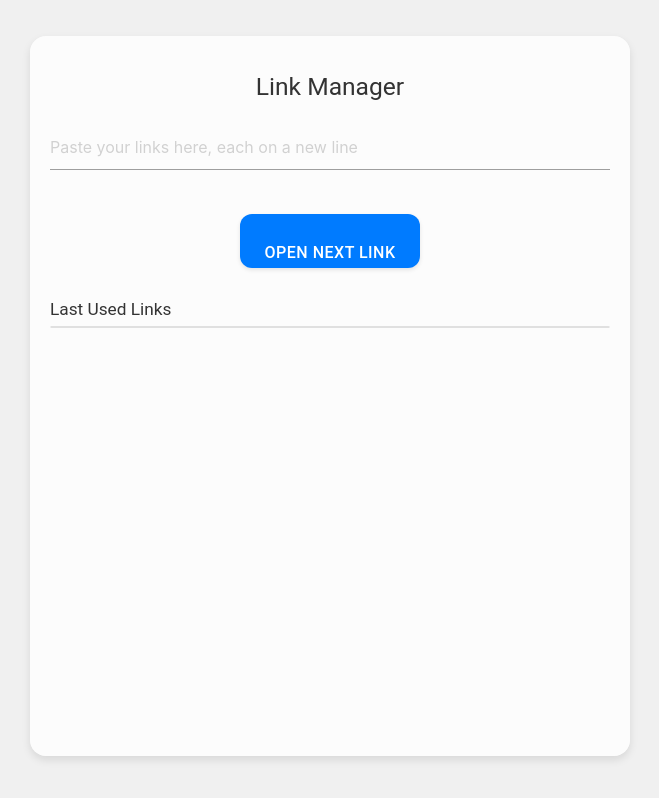
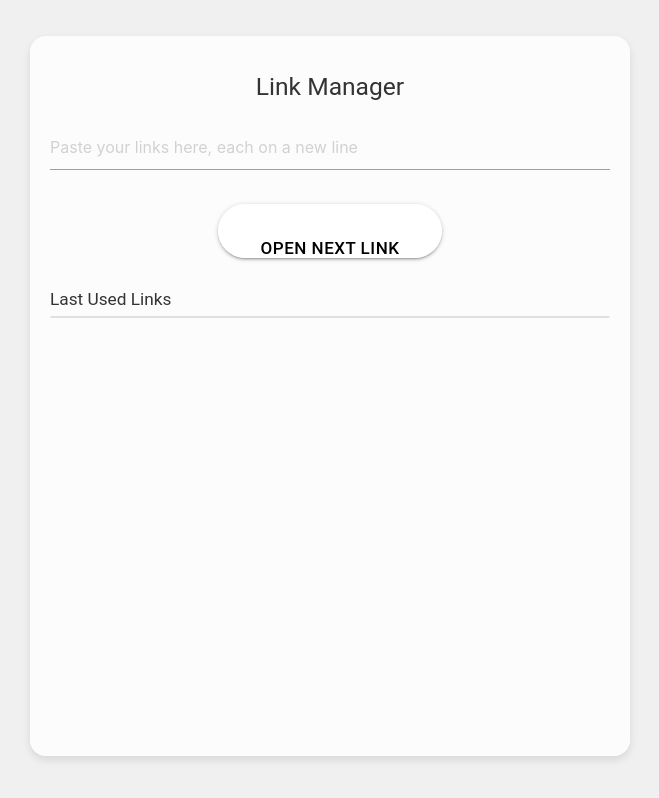
Before and after one commit to tayyabjalbani01/linkvisit, a plain HTML site: page Index.html in a window 1280 px wide. Shown: the whole page, without its empty margins (310-969 px from the left). Drawn offline with nearby package versions, Linux system fonts and the light colour scheme.

Commit message:
styles.css

```diff
--- a/styles.css
+++ b/styles.css
@@ -50,22 +50,51 @@ textarea {
 }
 
 #openLinkButton {
-    background-color: #007bff;
-    color: white;
-    border-radius: 12px;
-    padding: 12px 24px;
-    margin-top: 10px;
-    display: inline-block;
-    font-size: 16px;
-    text-transform: uppercase;
-    font-weight: 500;
-    box-shadow: 0 2px 4px rgba(0, 0, 0, 0.1);
-    transition: background-color 0.3s ease, box-shadow 0.3s ease;
+position: relative;
+ font-size: 17px;
+ text-transform: uppercase;
+ text-decoration: none;
+ padding: 1em 2.5em;
+ display: inline-block;
+ border-radius: 6em;
+ transition: all .2s;
+ border: none;
+ font-family: inherit;
+ font-weight: 500;
+ color: black;
+ background-color: white;
 }
 
 #openLinkButton:hover {
-    background-color: #0056b3;
-    box-shadow: 0 4px 6px rgba(0, 0, 0, 0.2);
+    transform: translateY(-3px);
+ box-shadow: 0 10px 20px rgba(0, 0, 0, 0.2);
+}
+
+#openLinkButton:active {
+transform: translateY(-1px);
+ box-shadow: 0 5px 10px rgba(0, 0, 0, 0.2);
+}
+
+#openLinkButton::after {
+content: "";
+ display: inline-block;
+ height: 100%;
+ width: 100%;
+ border-radius: 100px;
+ position: absolute;
+ top: 0;
+ left: 0;
+ z-index: -1;
+ transition: all .4s;
+}
+
+#openLinkButton::after {
+    background-color: #fff;
+}
+
+#openLinkbutton:hover::after {
+     transform: scaleX(1.4) scaleY(1.6);
+ opacity: 0;
 }
 
 #lastUsedContainer {
```
